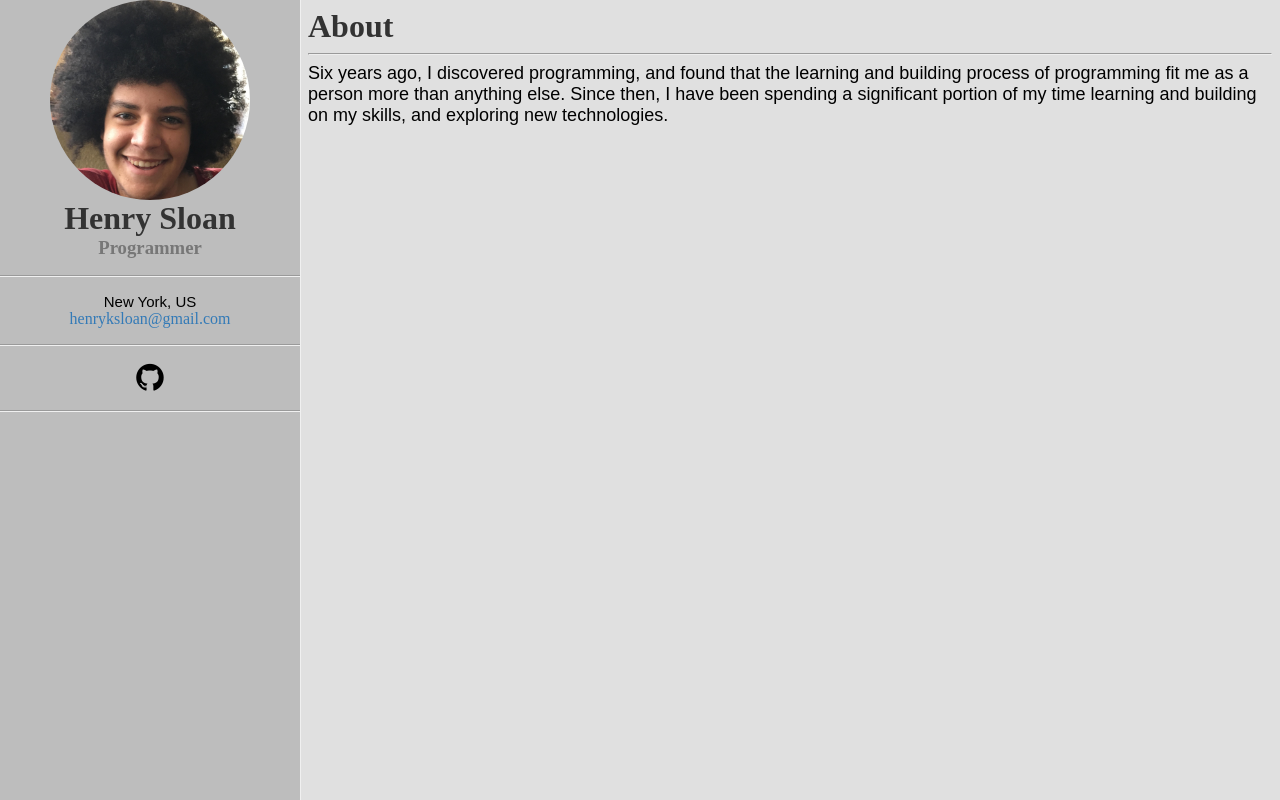
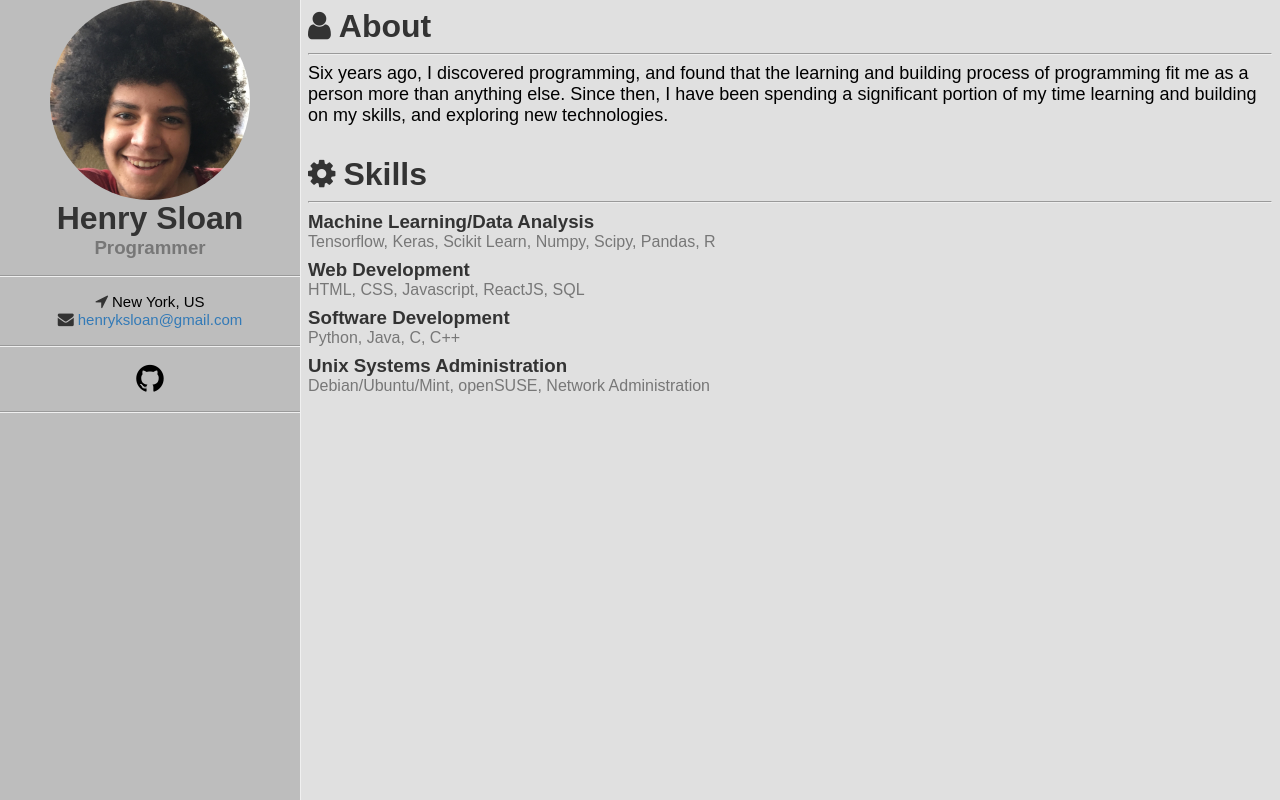
Before and after one commit to henryksloan/old-portfolio, a React app: page / in a window 1280 px wide. Built offline with nearby package versions, Linux system fonts and the light colour scheme.

Commit message:
Streamline design and component model and add skills information

```diff
--- a/App.jsx
+++ b/App.jsx
@@ -6,8 +6,11 @@ class ContactInfo extends React.Component {
   render() {
     return (
       <div id='contact-info'>
+        <i className='fa fa-location-arrow text-icon' />
         <p>{Resume.basics.location.region}, {Resume.basics.location.countryCode}</p>
-        <a href={"mailto:" + Resume.basics.email}>{Resume.basics.email}</a>
+        <br />
+        <i className='fa fa-envelope text-icon' />
+        <a href={'mailto:' + Resume.basics.email}>{Resume.basics.email}</a>
       </div>
     );
   }
@@ -18,7 +21,7 @@ class ProfileLinks extends React.Component {
     return (
       <ul className='profiles'>
         <li>
-          <a className="fa fa-github" href={Resume.basics.profiles[0].url}></a>
+          <a className='fa fa-github' href={Resume.basics.profiles[0].url} />
         </li>
       </ul>
     );
@@ -45,15 +48,65 @@ class Sidebar extends React.Component {
   }
 }
 
+class Section extends React.Component {
+  render() {
+    var icon = this.props.icon;
+    if (icon) {
+      icon = <i className={'fa ' + icon + ' text-icon'} />;
+    }
+    else {
+      icon = null;
+    }
+    return (
+      <div className='section'>
+        <h1>
+          {icon}
+          {this.props.name}
+        </h1>
+        <hr />
+        {this.props.children}
+      </div>
+    );
+  }
+}
+
+class AboutSection extends React.Component {
+  render() {
+    return (
+      <Section name='About' icon='fa-user'>
+        <p>{Resume.basics.summary}</p>
+      </Section>
+    );
+  }
+}
+
+class SkillsSection extends React.Component {
+  render() {
+    var skills = [];
+    Resume.skills.forEach(function(skill, index) {
+      skills.push(
+        <div className='skill' key={index}>
+          <h3>{skill.name}</h3>
+          <p>{skill.keywords.join(', ')}</p>
+        </div>);
+    });
+
+    return (
+      <Section name='Skills' icon='fa-cog'>
+        {skills}
+      </Section>
+    );
+  }
+}
+
 class App extends React.Component {
   render() {
     return (
       <div>
         <Sidebar />
-        <div id="main">
-          <h1>About</h1>
-          <hr />
-          <p>{Resume.basics.summary}</p>
+        <div id='main'>
+          <AboutSection />
+          <SkillsSection />
         </div>
       </div>);
   }
--- a/index.css
+++ b/index.css
@@ -1,19 +1,25 @@
 body {
+    font-family: Arial, Helvetica, sans-serif;
     background-color: #E0E0E0;
 }
 
 .sidenav {
-    height: 100%; /* 100% Full-height */
-    width: 300px; /* 0 width - change this with JavaScript */
-    position: fixed; /* Stay in place */
-    z-index: 1; /* Stay on top */
+    height: 100%;
+    width: 300px;
+    position: fixed;
+    z-index: 1;
     top: 0;
     left: 0;
-    background-color: #BDBDBD; /* Black*/
-    overflow-x: hidden; /* Disable horizontal scroll */
-    transition: 0.5s; /* 0.5 second transition effect to slide in the sidenav */
+    background-color: #BDBDBD;
+    overflow-x: hidden;
+    transition: 0.5s;
     margin-right: 8px;
     border-right: 1px solid #f0f0f0;
+}
+
+.sidenav p {
+    display: inline-block;
+    font-size: 15px;
 }
 
 .sidenav hr {
@@ -34,7 +40,6 @@ body {
 
 .sidenav img {
     position:absolute;
-    /*250/282 -10/-40, */
     width: 200px;
     display: inline;
     height: 226px;
@@ -46,6 +51,7 @@ body {
 }
 
 #contact-info a {
+    font-size: 15px;
     color: #337ab7;
     text-decoration: none;
 }
@@ -83,21 +89,39 @@ body {
     margin-left: 300px;
 }
 
+.section {
+    padding-bottom: 30px;
+}
 
-#main h1 {
+.section h1 {
     color: #333;
+    display: inline-block;
     margin: 0;
 }
 
+.skill {
+    margin-bottom: 8px;
+}
+
+.skill h3 {
+    margin: 0;
+    color: #333;
+}
+
+.skill p {
+    font-size: 16px !important;
+    color: #777;
+}
+
 p {
-    font-family: Arial, Helvetica, sans-serif;
     margin: 0;
 }
 
-.sidenav p {
-    font-size: 15px;
+.section p {
+    font-size: 18px;
 }
 
-#main p {
-    font-size: 18px;
+.text-icon {
+    padding-right: 0.25em;
+    color: #333;
 }
--- a/resume.json
+++ b/resume.json
@@ -41,7 +41,7 @@
   }],
   "skills": [{
       "name": "Machine Learning/Data Analysis",
-      "level": "Beginner",
+      "level": "Intermediate",
       "keywords": [
         "Tensorflow",
         "Keras",
```
